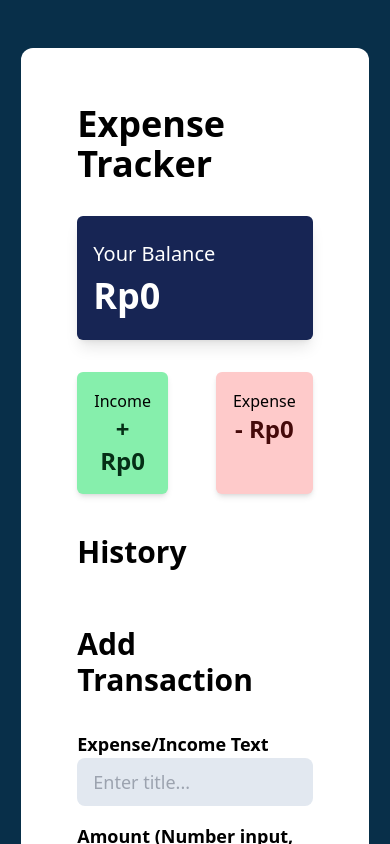
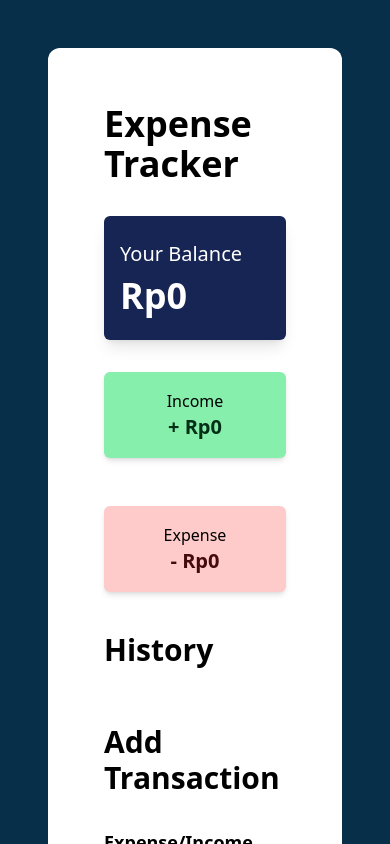
Before and after one commit to Zireha/expense-tracker-with-vue-js, a Vue app: page / in a window 390 px wide. Shown: the top 844 px of the page. Built offline with nearby package versions, Linux system fonts and the light colour scheme.

Commit message:
fix some other responsive on IncomeExpense and TransactionList

```diff
--- a/src/components/IncomeExpense.vue
+++ b/src/components/IncomeExpense.vue
@@ -1,18 +1,18 @@
 <template>
-    <div class="flex justify-between gap-12 mx-auto">
+    <div class="flex flex-col md:flex md:flex-row justify-between gap-12 mx-auto">
         <div
-            class="flex-col shadow-md p-4 text-center border w-1/2 border-transparent rounded-md bg-green-300"
+            class="flex-col shadow-md p-4 text-center border md:w-1/2 border-transparent rounded-md bg-green-300"
         >
             <h3>Income</h3>
-            <p class="font-bold text-2xl text-green-950">
+            <p class="font-bold text-xl md:text-2xl text-green-950">
                 + Rp{{ income.toLocaleString("id-ID") }}
             </p>
         </div>
         <div
-            class="flex-col shadow-md p-4 text-center border w-1/2 border-transparent rounded-md bg-red-200"
+            class="flex-col shadow-md p-4 text-center border md:w-1/2 border-transparent rounded-md bg-red-200"
         >
             <h3>Expense</h3>
-            <p class="font-bold text-2xl text-red-950">
+            <p class="font-bold text-xl md:text-2xl text-red-950">
                 - Rp{{ expenses.toLocaleString("id-ID") }}
             </p>
         </div>
--- a/src/components/TransactionList.vue
+++ b/src/components/TransactionList.vue
@@ -5,7 +5,7 @@
             <li
                 v-for="transaction in transactions"
                 :key="transaction.id"
-                class="group flex items-center bg-stone-100 rounded-lg overflow-hidden shadow-md"
+                class="group flex items-center bg-stone-100 rounded-lg overflow-hidden shadow-md hover:bg-stone-200"
             >
                 <div
                     class="flex-1 flex items-center justify-between pt-4 pl-4 pb-4 pr-2 transition-all duration-300"
```
